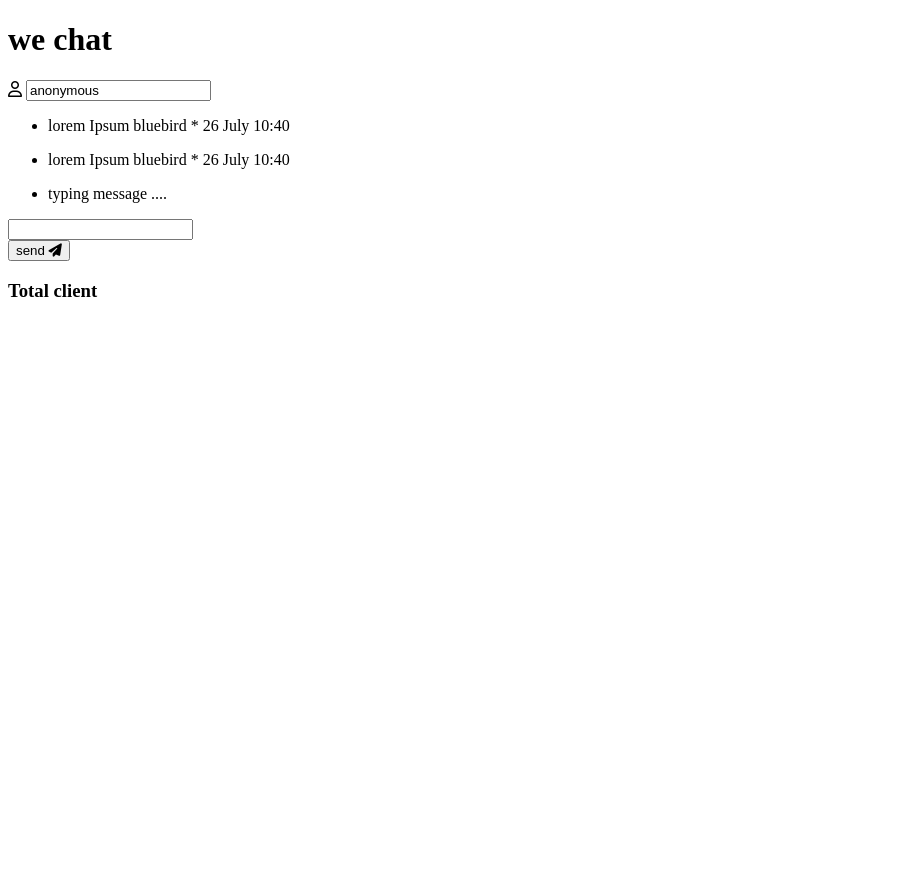
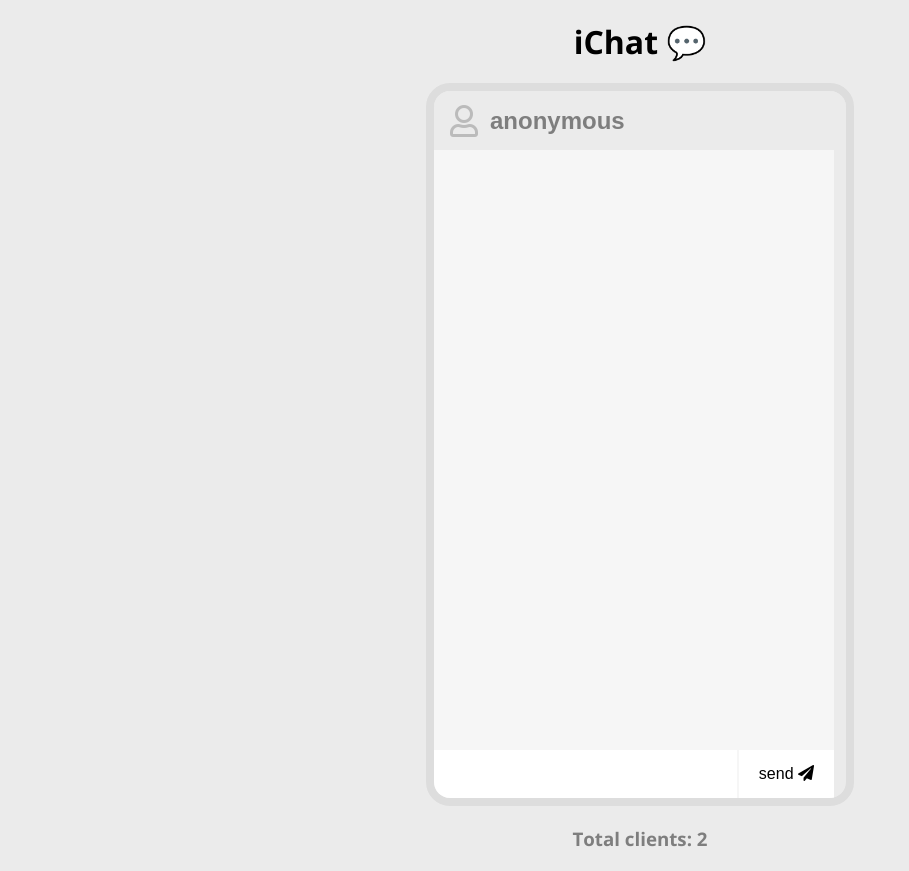
Before and after one commit to sahil-tgs/chat-websocket, a website: page public/index.html in a window 1280 px wide. Shown: the whole page, without its empty margins (0-909 px from the left). Before the commit the page ends 800 px from the top, so only its background shows below. Drawn offline with nearby package versions, Linux system fonts and the light colour scheme.

Commit message:
basic-style

```diff
--- a/public/index.html
+++ b/public/index.html
@@ -1,55 +1,73 @@
 <!DOCTYPE html>
 <html lang="en">
   <head>
-    <meta charset="UTF-8">
-    <meta name="viewport" content="width=device-width, initial-scale=1.0">
-    <link rel="stylesheet" href="https://cdnjs.cloudflare.com/ajax/libs/font-awesome/6.5.1/css/all.min.css" integrity="sha512-DTOQO9RWCH3ppGqcWaEA1BIZOC6xxalwEsw9c2QQeAIftl+Vegovlnee1c9QX4TctnWMn13TZye+giMm8e2LwA==" crossorigin="anonymous" referrerpolicy="no-referrer" />
-    <title>Document</title>
+    <meta charset="UTF-8" />
+    <meta name="viewport" content="width=device-width, initial-scale=1.0" />
+    <link
+      rel="stylesheet"
+      href="https://cdnjs.cloudflare.com/ajax/libs/font-awesome/5.14.0/css/all.min.css"
+      integrity="sha512-1PKOgIY59xJ8Co8+NE6FZ+LOAZKjy+KY8iq0G4B3CyeY6wYHN3yt9PW0XpSriVlkMXe40PTKnXrLnZ9+fkDaog=="
+      crossorigin="anonymous"
+    />
+    <link rel="stylesheet" href="style.css" />
+    <title>Chat app</title>
   </head>
   <body>
-    <h1>we chat</h1>
+    <h1 class="title">iChat 💬</h1>
     <div class="main">
       <div class="name">
         <span><i class="far fa-user"></i></span>
         <input
-                aria-label="name"
           type="text"
           id="name-input"
           class="name-input"
           value="anonymous"
-                maxlength=" 20" >
+          maxlength="20"
+        />
       </div>
+
       <ul class="message-container" id="message-container">
-            <li class="message-left">
+        <!-- These li elements are only for reference, and therefore, they are commented out... -->
+        <!-- <li class="message-left">
           <p class="message">
-                    lorem Ipsum
-                    <span> bluebird * 26 July 10:40 </span>
+            lorem impsun
+            <span>bluebird ● 26 July 10:40</span>
           </p>
         </li>
 
         <li class="message-right">
           <p class="message">
-                    lorem Ipsum
-                    <span> bluebird * 26 July 10:40 </span>
+            lorem impsun
+            <span>bluebird ● 26 July 10:40</span>
           </p>
         </li>
 
         <li class="message-feedback">
-                    <p class="feedback" id="feedback">
-                        typing message ....
-                    </p>
-            </li>
+          <p class="feedback" id="feedback">✍️ killer is typing a message...</p>
+        </li> -->
       </ul>
 
       <form class="message-form" id="message-form">
-            <input name="type-message" type="text" name="message" id="message-input" class="message-input">
+        <input
+          type="text"
+          name="message"
+          id="message-input"
+          class="message-input"
+        />
         <div class="v-divider"></div>
         <button type="submit" class="send-button">
           send <span><i class="fas fa-paper-plane"></i></span>
         </button>
       </form>
+    </div>
+    <h3 class="clients-total" id="client-total">Total clients: 2</h3>
 
-        <h3 class="client-total" id="client-total">Total client</h3>
-    </div>
+    <script src="/socket.io/socket.io.js"></script>
+    <script
+      src="https://cdnjs.cloudflare.com/ajax/libs/moment.js/2.28.0/moment.min.js"
+      integrity="sha512-Q1f3TS3vSt1jQ8AwP2OuenztnLU6LwxgyyYOG1jgMW/cbEMHps/3wjvnl1P3WTrF3chJUWEoxDUEjMxDV8pujg=="
+      crossorigin="anonymous"
+    ></script>
+    <script src="main.js"></script>
   </body>
 </html>
--- /dev/null
+++ b/public/style.css
@@ -0,0 +1,141 @@
+@import url('https://fonts.googleapis.com/css2?family=Open+Sans:wght@400;700&display=swap');
+
+* {
+  margin: 0;
+  padding: 0;
+  box-sizing: border-box;
+  scroll-behavior: smooth;
+}
+
+body {
+  font-family: 'Open Sans', sans-serif;
+  /* display: flex;
+  flex-direction: column;
+  justify-content: center;
+  align-items: center; */
+  display: grid;
+  place-items: center;
+  background-color: #ebebeb;
+}
+
+.title {
+  margin: 20px 0;
+}
+
+.main {
+  border: 8px solid #dddddd;
+  border-radius: 24px;
+  overflow: hidden;
+}
+
+.name {
+  display: flex;
+  font-size: 32px;
+  font-weight: 700;
+  padding: 8px 16px;
+  color: #7e7e7e;
+  background-color: #ebebeb;
+}
+
+.name > span {
+  color: #bbb;
+}
+
+.name-input {
+  font-size: 24px;
+  font-weight: 700;
+  color: #7e7e7e;
+  flex-grow: 1;
+  border: none;
+  margin: 0px 12px;
+  outline: none;
+  background-color: #ebebeb;
+}
+
+.message-container {
+  display: flex;
+  flex-direction: column;
+  background-color: #f6f6f6;
+  width: 400px;
+  height: 600px;
+  overflow-y: scroll;
+  overflow-x: hidden;
+}
+
+.message-left,
+.message-right {
+  list-style: none;
+  padding: 8px 12px;
+  margin: 12px;
+  max-width: 250px;
+  font-size: 18px;
+  word-wrap: break-word;
+}
+
+.message-left {
+  border-radius: 20px 20px 20px 0px;
+  align-self: flex-start;
+  background-color: #fff;
+  box-shadow: -2px 2px 4px #dcdcdc;
+}
+
+.message-right {
+  border-radius: 20px 20px 0px 20px;
+  align-self: flex-end;
+  background-color: #2d2d2d;
+  box-shadow: 2px 2px 4px #dcdcdc;
+  color: #f6f6f6;
+}
+
+.message-left > p > span,
+.message-right > p > span {
+  display: block;
+  font-style: italic;
+  font-size: 12px;
+  margin-top: 4px;
+}
+
+.feedback {
+  font-style: italic;
+  font-size: 14px;
+  padding: 0px 16px 16px 16px;
+  color: #2d2d2d;
+  text-align: center;
+}
+
+.message-form {
+  display: flex;
+  justify-content: space-between;
+  width: 400px;
+}
+
+.message-input {
+  flex-grow: 1;
+  height: 48px;
+  font-size: 16px;
+  border: none;
+  outline: none;
+  padding: 0 12px;
+  background-color: #fff;
+}
+
+.send-button {
+  height: 48px;
+  font-size: 16px;
+  border: none;
+  padding: 0px 20px;
+  outline: none;
+  background-color: #fff;
+  cursor: pointer;
+}
+
+.v-divider {
+  height: 48px;
+  width: 2px;
+  background-color: #f6f6f6;
+}
+
+.clients-total {
+  margin: 20px 0;
+  color: #7e7e7e;
+}
```
Lines whose indentation alone changed are shown as unchanged.
